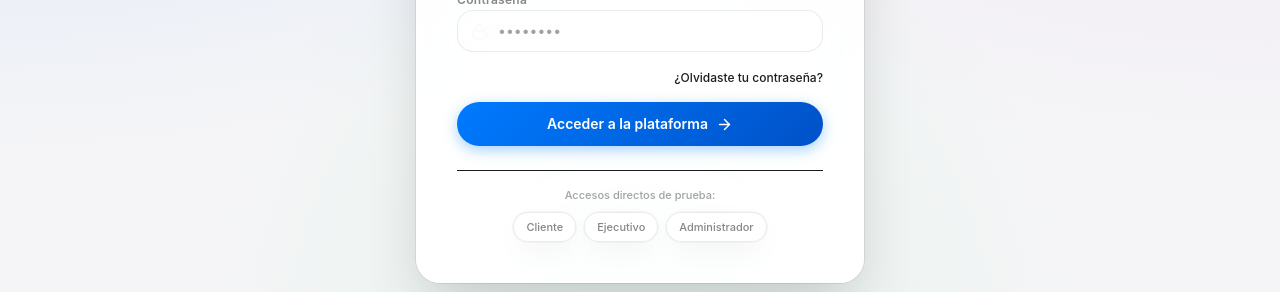
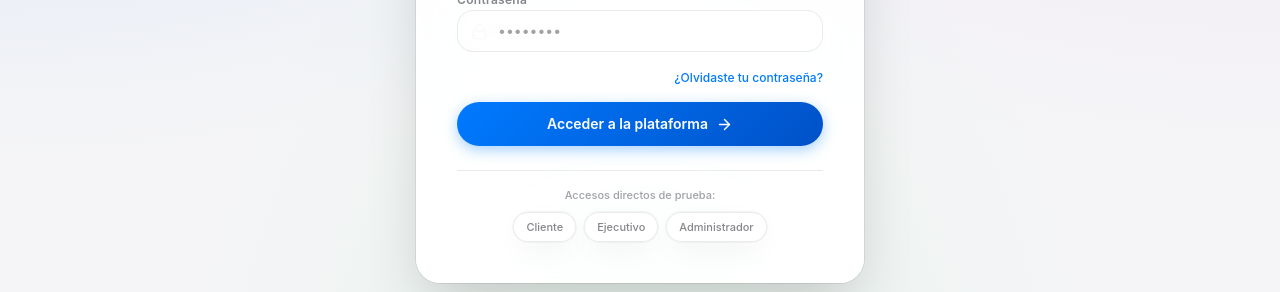
Before and after one commit to aymnaoluded/ProyectoCapstone, a React (Vite) app in the folder frontend/: page / in a window 1280 px wide. Shown: the part 402-694 px from the top of the page. Built offline with nearby package versions, Linux system fonts and the light colour scheme; no server answers.

Commit message:
Corregir contraste del tema claro y logo del menu contraido

```diff
--- a/frontend/src/components/Sidebar.tsx
+++ b/frontend/src/components/Sidebar.tsx
@@ -187,8 +187,13 @@ export const Sidebar: React.FC<SidebarProps> = ({
         `}
       >
         {/* Cabecera estilo macOS */}
-        <div className="p-4 pb-3 flex items-center justify-between border-b border-[var(--border-subtle)]">
-          <div className="flex items-center gap-3 overflow-hidden">
+        {/* Contraído (76px): logo y botón no caben en una fila, se apilan centrados para no cortar el logo */}
+        <div
+          className={`border-b border-[var(--border-subtle)] flex items-center ${
+            colapsado ? "flex-col gap-2 px-2 py-3" : "p-4 pb-3 justify-between"
+          }`}
+        >
+          <div className="flex items-center gap-3 overflow-hidden shrink-0">
             <div className="w-10 h-10 rounded-2xl bg-gradient-to-br from-[#007AFF] to-[#5856D6] flex items-center justify-center text-white shadow-md shadow-blue-500/25 shrink-0 ring-1 ring-white/20">
               <Bot size={22} className="animate-pulse" />
             </div>
--- a/frontend/src/index.css
+++ b/frontend/src/index.css
@@ -1,4 +1,8 @@
 @import "tailwindcss";
+
+/* "dark:" sigue el botón de tema de la app (clase .dark en <html>), no el tema del navegador/sistema.
+   Sin esto, con el navegador en modo oscuro se aplicaban colores oscuros sobre el tema claro. */
+@custom-variant dark (&:where(.dark, .dark *));
 
 @layer base {
   :root {
@@ -40,6 +44,13 @@
 
     --backdrop-blur: blur(24px) saturate(180%);
     --font-apple: -apple-system, BlinkMacSystemFont, "SF Pro Display", "SF Pro Text", "Segoe UI", Roboto, "Helvetica Neue", sans-serif;
+
+    /* Usadas por los componentes y no definidas antes: sin ellas el navegador dejaba
+       fondos transparentes (texto blanco invisible) y bordes del color del texto */
+    --accent-primary: #007AFF;
+    --accent-danger: #FF3B30;
+    --border-subtle: rgba(0, 0, 0, 0.08);
+    --bg-card-hover: rgba(0, 0, 0, 0.04);
   }
 
   .dark {
@@ -80,6 +91,11 @@
     --glass-shadow-modal: 0 30px 70px -10px rgba(0, 0, 0, 0.75), 0 0 0 1px rgba(255, 255, 255, 0.15);
 
     --backdrop-blur: blur(28px) saturate(190%);
+
+    --accent-primary: #0A84FF;
+    --accent-danger: #FF453A;
+    --border-subtle: rgba(255, 255, 255, 0.10);
+    --bg-card-hover: rgba(255, 255, 255, 0.08);
   }
 
   body {
```
